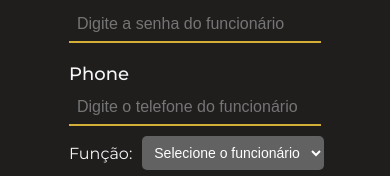
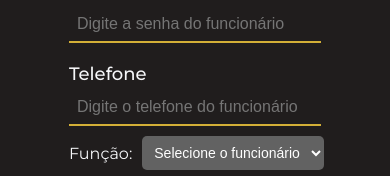
Before and after one commit to EduardoAugustoFReis/TCC-FrontEnd, a React (Vite) app: page /new-employee in a window 390 px wide. Shown: the part 351-527 px from the top of the page. Built offline with nearby package versions, Linux system fonts and the light colour scheme; sample sign-in values are in the browser's storage.

Commit message:
trocando o campo 'phone' para campo 'telefone' na pagina NewEmployee

```diff
--- a/src/pages/NewEmployee/index.tsx
+++ b/src/pages/NewEmployee/index.tsx
@@ -109,7 +109,7 @@ const NewEmployee = () => {
 
         <InputInternalForms
           id="phone"
-          label="Phone"
+          label="Telefone"
           placeholder="Digite o telefone do funcionário"
           value={phone}
           onChange={(e) => setPhone(e.target.value)}
```
